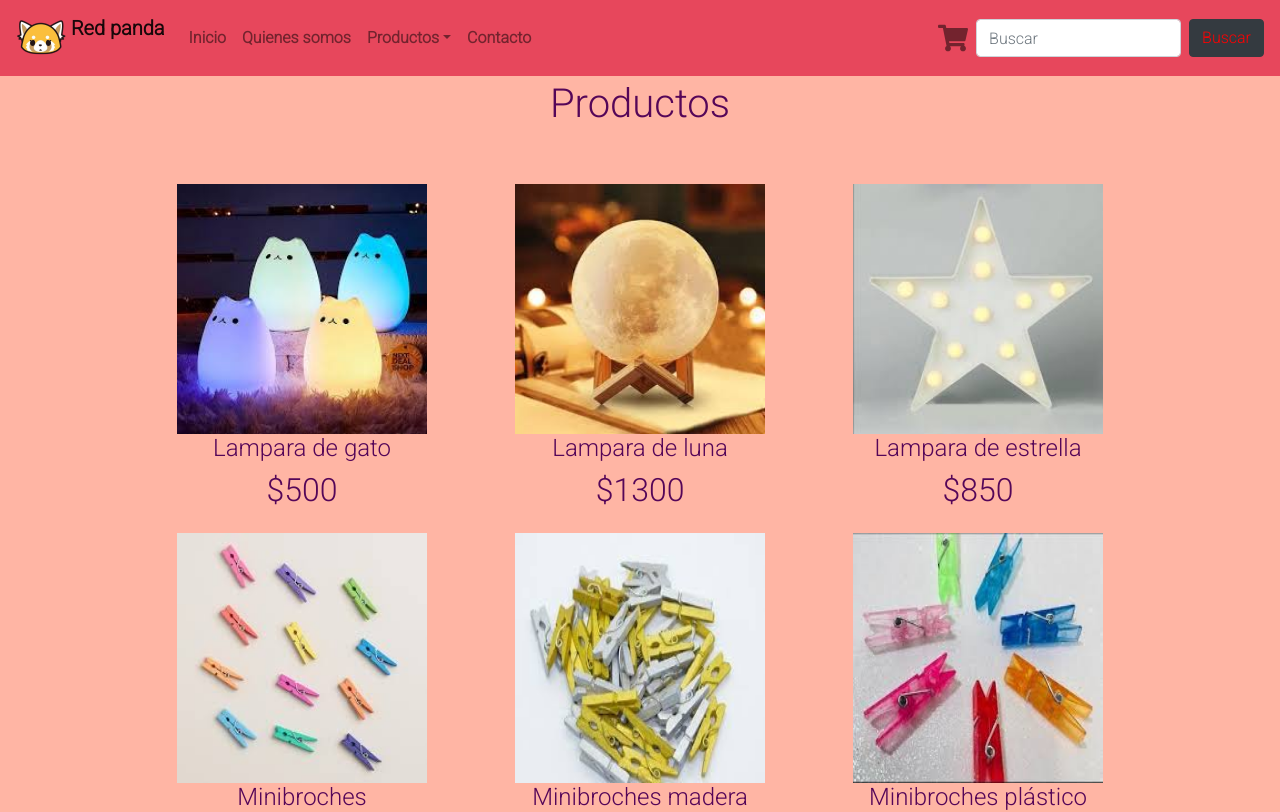
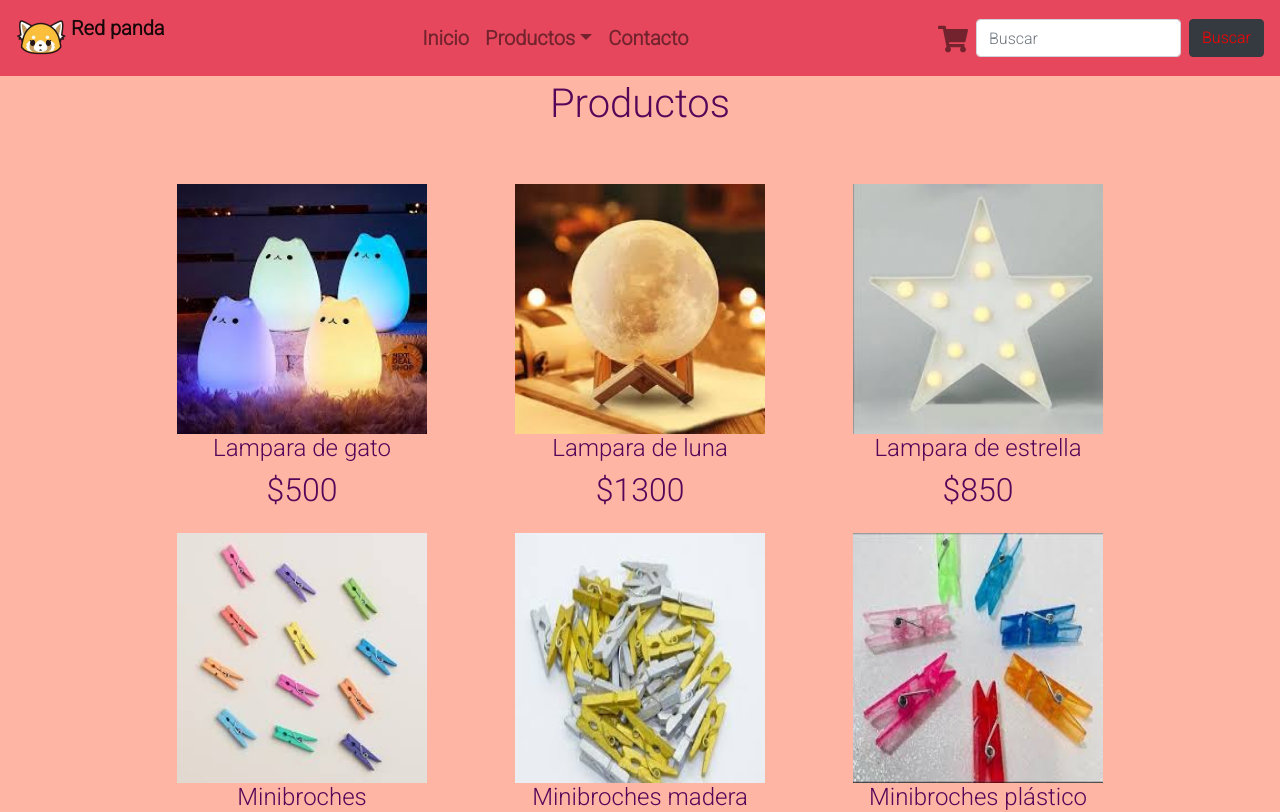
Before and after one commit to meljazmin/panda-shop, a React (Create React App) app: page / in a window 1280 px wide. Shown: the top 812 px of the page. Built offline with nearby package versions, Linux system fonts and the light colour scheme.

Commit message:
Cambiando estilos

```diff
--- a/src/components/containers/ItemCount.js
+++ b/src/components/containers/ItemCount.js
@@ -36,7 +36,7 @@ const ItemCount = ({ stock, initial, onAdd }) => {
             <div className="m-3 p-2 d-flex flex-row">
                 <button className="btn btn-primary" onClick={decreaseCountHandler}><FaMinus /></button><label className="ml-auto mr-auto">{count}</label><button className="btn btn-primary" onClick={increaseCountHandler}><FaPlus /></button>
             </div>
-            <button className="btn btn-danger" onClick={addItemHandler}>Agregar al carrito</button>
+            <button className="btn button2" onClick={addItemHandler}>Agregar al carrito</button>
         </div>
     );
 }
--- a/src/components/containers/item.scss
+++ b/src/components/containers/item.scss
@@ -5,6 +5,7 @@
 }
 .item-container:hover {
     background-color: #ff3852;
+    font-weight: bolder;
 }
 
 h1,
--- a/src/components/footer/footer.scss
+++ b/src/components/footer/footer.scss
@@ -1,6 +1,9 @@
 footer {
     background-color: #e7475c;
     font-family: "Roboto", sans-serif;
+    left: 0;
+    bottom: 0;
+    right: 0;
     li {
         list-style: none;
 
--- a/src/components/navbar/navBar.scss
+++ b/src/components/navbar/navBar.scss
@@ -7,6 +7,13 @@
 .navBar {
     font-family: 'Roboto', sans-serif;
     font-weight: bolder;
+    font-size: 20px;
     background-color: #e7475c;
     color: #360d17;
+
 }
+
+
+.navLinks:hover{
+    color: white;
+}
--- a/src/components/navbar/navbar.js
+++ b/src/components/navbar/navbar.js
@@ -29,11 +29,10 @@ const NavbarComponent = () => {
           alt=""
         />{' '}
         Red panda</Navbar.Brand>
-      <Navbar.Toggle aria-controls="basic-navbar-nav" />
+      <Navbar.Toggle aria-controls="basic-navbar-nav"  />
       <Navbar.Collapse id="basic-navbar-nav">
-        <Nav className="mr-auto">
+        <Nav className="m-auto navLinks">
           <Nav.Link as={Link} to={'/'}>Inicio</Nav.Link>
-          <Nav.Link href="#quienes-somos">Quienes somos</Nav.Link>
           <NavDropdown title="Productos" id="basic-nav-dropdown">
             {
               categories.map(category => {
```
Also changed, not shown: 1 other file (tests, documents, lock files or other folders).
